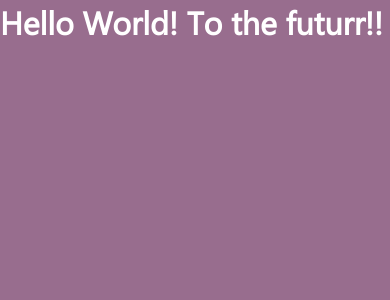
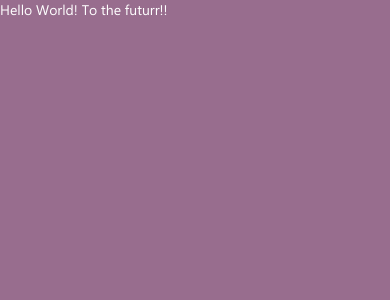
Before and after one commit to Imagine-Bytes/futurr, a React (Create React App) app: page / in a window 390 px wide. Shown: the top 300 px of the page. Built offline with nearby package versions, Linux system fonts and the light colour scheme.

Commit message:
Added media queries

```diff
--- a/src/App.css
+++ b/src/App.css
@@ -17,4 +17,11 @@
     font-family: ebrima;
     margin: 0;
     padding: 0;
+    font-size: 16px;
 }
+
+@media screen and (max-width: 400px) {
+    * {
+        font-size: 14px;
+    }
+}
--- a/src/App.js
+++ b/src/App.js
@@ -2,7 +2,7 @@ import './App.css'
 
 function App() {
   return (
-      <h1>Hello World! To the futurr!!</h1>
+      <p>Hello World! To the futurr!!</p>
   )
 }
 
```
